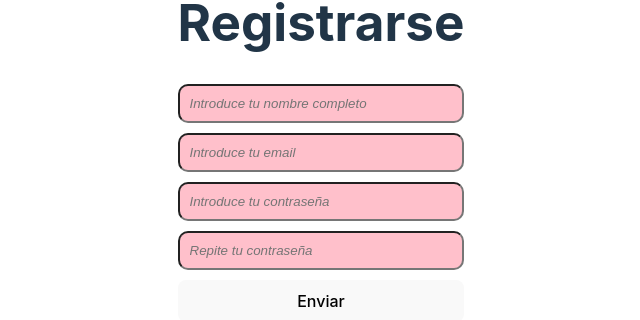
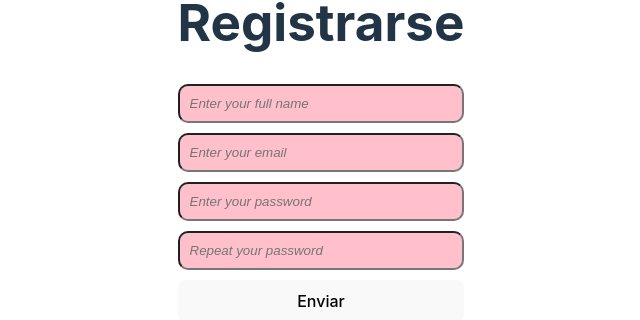
Before and after one commit to PaulaSLT/PROYECTO-FINAL-DE-CURSO-RECETAS, a React (Vite) app in the folder frontend/: page / in a window 1280 px wide. Shown: the part 279-599 px from the top of the page, without its empty margins (319-959 px from the left). Built offline with nearby package versions, Linux system fonts and the light colour scheme.

Commit message:
Updated register form

```diff
--- a/frontend/src/components/RegisterForm.jsx
+++ b/frontend/src/components/RegisterForm.jsx
@@ -39,14 +39,14 @@ function Signup() {
       <h1>Registrarse</h1>
       <form className="form">
         <input
-          placeholder="Introduce tu nombre completo"
+          placeholder="Enter your full name"
           onChange={function (event) {
             setFullname(event.target.value);
           }}
         />
         <input
           className="email"
-          placeholder="Introduce tu email"
+          placeholder="Enter your email"
           type="email"
           onChange={function (event) {
             setEmail(event.target.value);
@@ -54,7 +54,7 @@ function Signup() {
         />
 
         <input
-          placeholder="Introduce tu contraseña"
+          placeholder="Enter your password"
           type="password"
           onChange={function (event) {
             setPassword(event.target.value);
@@ -63,7 +63,7 @@ function Signup() {
 
         {password}
         <input
-          placeholder="Repite tu contraseña"
+          placeholder="Repeat your password"
           type="password"
           onChange={function (event) {
             setDoublePass(event.target.value);
```
